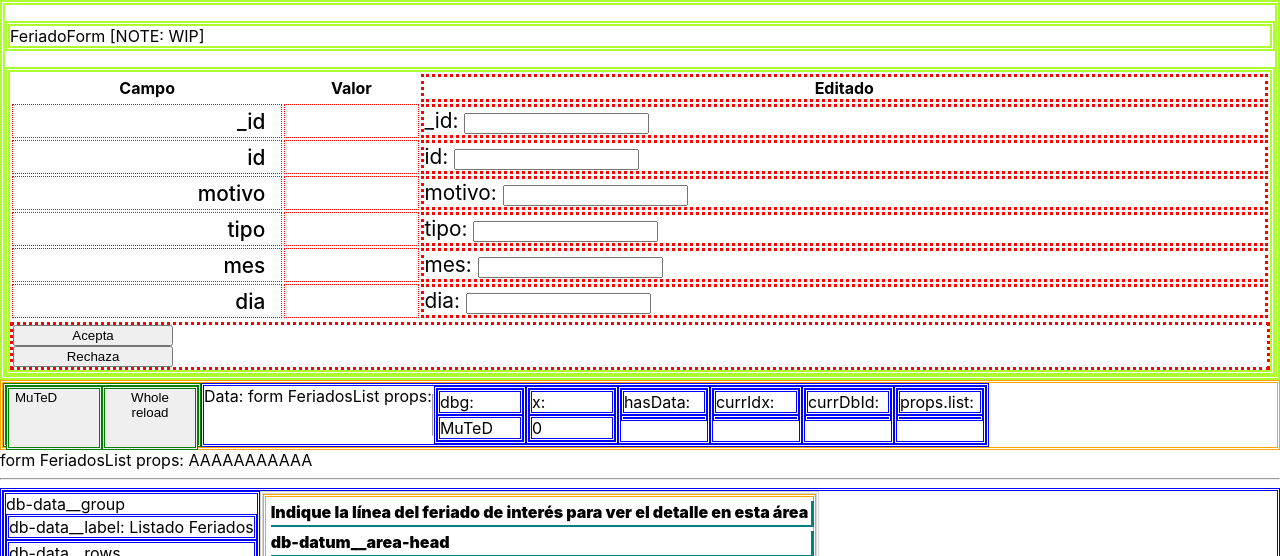
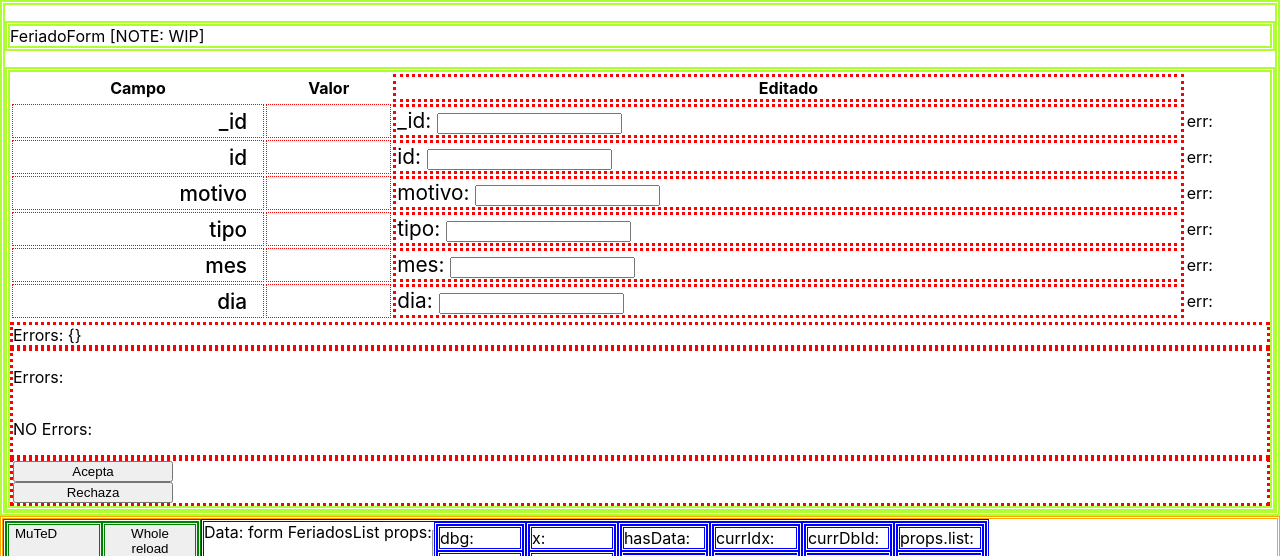
Before and after one commit to ejmvar/mern-t00-03, a React (Create React App) app: page / in a window 1280 px wide. Shown: the top 556 px of the page. Built offline with nearby package versions, Linux system fonts and the light colour scheme; no server answers.

Commit message:
[wip]  FeriadoForm : valiation: only after settled values

```diff
--- a/src/components/FeriadoForm.js
+++ b/src/components/FeriadoForm.js
@@ -3,6 +3,8 @@ import React, { Component, useState } from 'react';
 
 export const FeriadoForm = (props) => {
 
+    const FORM_ERROR="Debe corregir los errores o RECHAZAR los cambios";
+    const FORM_OK="Puede ACEPTAR los cambios";
     const [r, set_r] = useState(0);
 
     const values_init = {
@@ -14,6 +16,39 @@ export const FeriadoForm = (props) => {
         dia: "",
     }
     const [values, set_values] = useState(values_init);
+
+    const [errors, set_errors] = useState({});
+
+    const validate = () => {
+        // NOTE: Only validate not empty values
+        let tmp = {};
+        tmp._id = values._id ? "" : "_id: no puede estar en blanco";
+        tmp.id = values.id ? "" : "id: no puede estar en blanco";
+        tmp.motivo = values.motivo ? "" : "motivo: no puede estar en blanco";
+        tmp.tipo = values.tipo ? "" : "tipo: no puede estar en blanco";
+        tmp.mes = values.mes ? "" : "mes: no puede estar en blanco";
+        tmp.dia = values.dia ? "" : "dia: no puede estar en blanco";
+
+        console.log("validate PRE tmp:", tmp);
+        // set_errors({ ...tmp });
+        // console.log("validate POS tmp:", tmp);
+        // console.log("validate POS errors:", errors);
+
+        // const isOk = Object.values(tmp).every(m => !m) // m===""
+        const isOk = Object.values(tmp).every(m => m == "") // m===""
+        console.warn("isOk:", isOk);
+
+        // tmp.FORM = isOk ? "Ok" : "notOk"
+        tmp.FORM = isOk ? FORM_OK : FORM_ERROR
+
+        set_errors({ ...tmp });
+        console.log("validate POS tmp:", tmp);
+        console.log("validate POS errors:", errors);
+
+        console.log("validate FRM tmp:", tmp.FORM);
+        return Object.values(tmp).every(m => !m) // m===""
+    }
+
 
     // NOTE: can extract this for other forms as "useForm"
     // const {values, values_init, doChange} = useForm(values_init)
@@ -28,6 +63,10 @@ export const FeriadoForm = (props) => {
         });
 
         console.log("doChange POS values:", values);
+        // // NOTE: if this form deserves validation on every keystroke!!
+        // // NOTE: only handles values pre-change!!
+        validate();
+
     }
 
     const doSubmit = ev => {
@@ -42,7 +81,9 @@ export const FeriadoForm = (props) => {
         // });
 
         console.log("doSubmit POS values:", values);
-
+        // console.log("doSubmit POS validate():", validate() );
+        // NOTE: if this form only deserves validation on submit!!
+        if (!validate()) { window.alert(FORM_ERROR); }
     }
 
     return (
@@ -70,72 +111,66 @@ export const FeriadoForm = (props) => {
                             <td className="feriado__value-show" > {values._id} {r._id} </td>
                             <td className="feriado__value-get" >
                                 _id: <input type="text"
-                                    name="_id"
-                                    value={values._id}
-                                    onChange={doChange}
+                                    name="_id" value={values._id} onChange={doChange}
                                 >
                                 </input>
                                 {r._id} </td>
+                            <td> err:   {errors._id}  </td>
                         </tr>
                         <tr>
                             <td className="feriado__value-title" > id </td>
                             <td className="feriado__value-show" > {values.id} {r.id} </td>
                             <td className="feriado__value-get" >
                                 id: <input type="text"
-                                    name="id"
-                                    value={values.id}
-                                    onChange={doChange}
+                                    name="id" value={values.id} onChange={doChange}
                                 >
                                 </input>
                                 {r.id} </td>
+                            <td> err:   {errors.id}  </td>
                         </tr>
                         <tr>
                             <td className="feriado__value-title" > motivo </td>
                             <td className="feriado__value-show" > {values.motivo} {r.motivo} </td>
                             <td className="feriado__value-get" >
                                 motivo: <input type="text"
-                                    name="motivo"
-                                    value={values.motivo}
-                                    onChange={doChange}
+                                    name="motivo" value={values.motivo} onChange={doChange}
                                 >
                                 </input>
                                 {r.motivo} </td>
+                            <td> err:   {errors.motivo}  </td>
                         </tr>
                         <tr>
                             <td className="feriado__value-title" > tipo </td>
                             <td className="feriado__value-show" > {values.tipo} {r.tipo} </td>
                             <td className="feriado__value-get" >
                                 tipo: <input type="text"
-                                    name="tipo"
-                                    value={values.tipo}
-                                    onChange={doChange}
+                                    name="tipo" value={values.tipo} onChange={doChange}
                                 >
                                 </input>
                                 {r.tipo} </td>
+                            <td> err:   {errors.tipo}  </td>
                         </tr>
                         <tr>
                             <td className="feriado__value-title" > mes </td>
                             <td className="feriado__value-show" > {values.mes} {r.mes} </td>
                             <td className="feriado__value-get" >
                                 mes: <input type="text"
-                                    name="mes"
-                                    value={values.mes}
-                                    onChange={doChange}
+                                    name="mes" value={values.mes} onChange={doChange}
                                 >
                                 </input>
                                 {r.mes} </td>
+                            <td> err:   {errors.mes}  </td>
                         </tr>
                         <tr>
                             <td className="feriado__value-title" > dia </td>
                             <td className="feriado__value-show" > {values.dia} {r.dia} </td>
                             <td className="feriado__value-get" >
                                 dia: <input type="text"
-                                    name="dia"
-                                    value={values.dia}
-                                    onChange={doChange}
+                                    name="dia" value={values.dia} onChange={doChange}
                                 >
                                 </input>
                                 {r.dia} </td>
+                            <td> err:   {errors.dia}  </td>
                         </tr>
                     </tbody>
                     <tfoot>
@@ -146,8 +181,19 @@ export const FeriadoForm = (props) => {
                 </table>
 
                 <div className="feriado__buttons">
+                    Errors: {JSON.stringify(errors)}
+                </div>
+                <div className="feriado__buttons">
+                    <p>
+                        Errors: {errors.FORM}
+                    </p>
+                    <p>
+                        NO Errors: {errors.FORM_OK}
+                    </p>
+                </div>
+                <div className="feriado__buttons">
                     <button type="submit" onSubmit={doSubmit} className="feriado__button"> Acepta </button>
-                    <button type="reset"   className="feriado__button"> Rechaza </button>
+                    <button type="reset" className="feriado__button"> Rechaza </button>
                 </div>
 
             </form>
```
Also changed, not shown: 1 other file (tests, documents, lock files or other folders).
